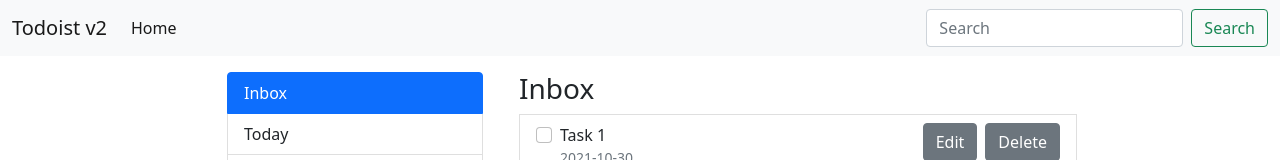
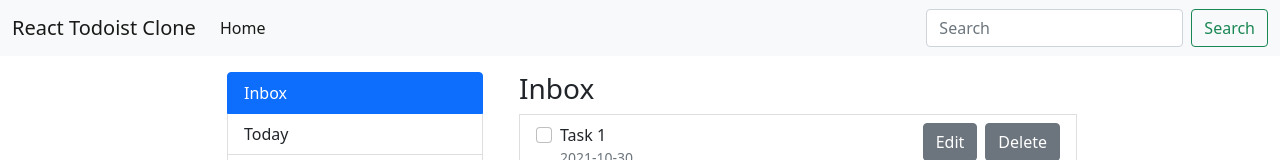
Before and after one commit to gumgumcode/react-todoist-clone, a React (Create React App) app: page / in a window 1280 px wide. Shown: the top 160 px of the page. Built offline with nearby package versions, Linux system fonts and the light colour scheme.

Commit message:
add preview img, edit title

```diff
--- a/public/index.html
+++ b/public/index.html
@@ -4,7 +4,7 @@
     <meta charset="utf-8" />
     <link rel="icon" href="%PUBLIC_URL%/favicon.ico" />
     <meta name="viewport" content="width=device-width, initial-scale=1" />
-    <title>React App</title>
+    <title>React Todoist Clone</title>
   </head>
   <body>
     <noscript>You need to enable JavaScript to run this app.</noscript>
--- a/src/components/TopNavBar.js
+++ b/src/components/TopNavBar.js
@@ -6,7 +6,7 @@
     <nav className="navbar navbar-expand-lg navbar-light bg-light">
       <div className="container-fluid">
         <a className="navbar-brand" href="/">
-          Todoist v2
+          React Todoist Clone
         </a>
         <div className="collapse navbar-collapse" id="navbarSupportedContent">
           <ul className="navbar-nav me-auto mb-2 mb-lg-0">
```
Also changed, not shown: public/img/app-preview.png (added).
